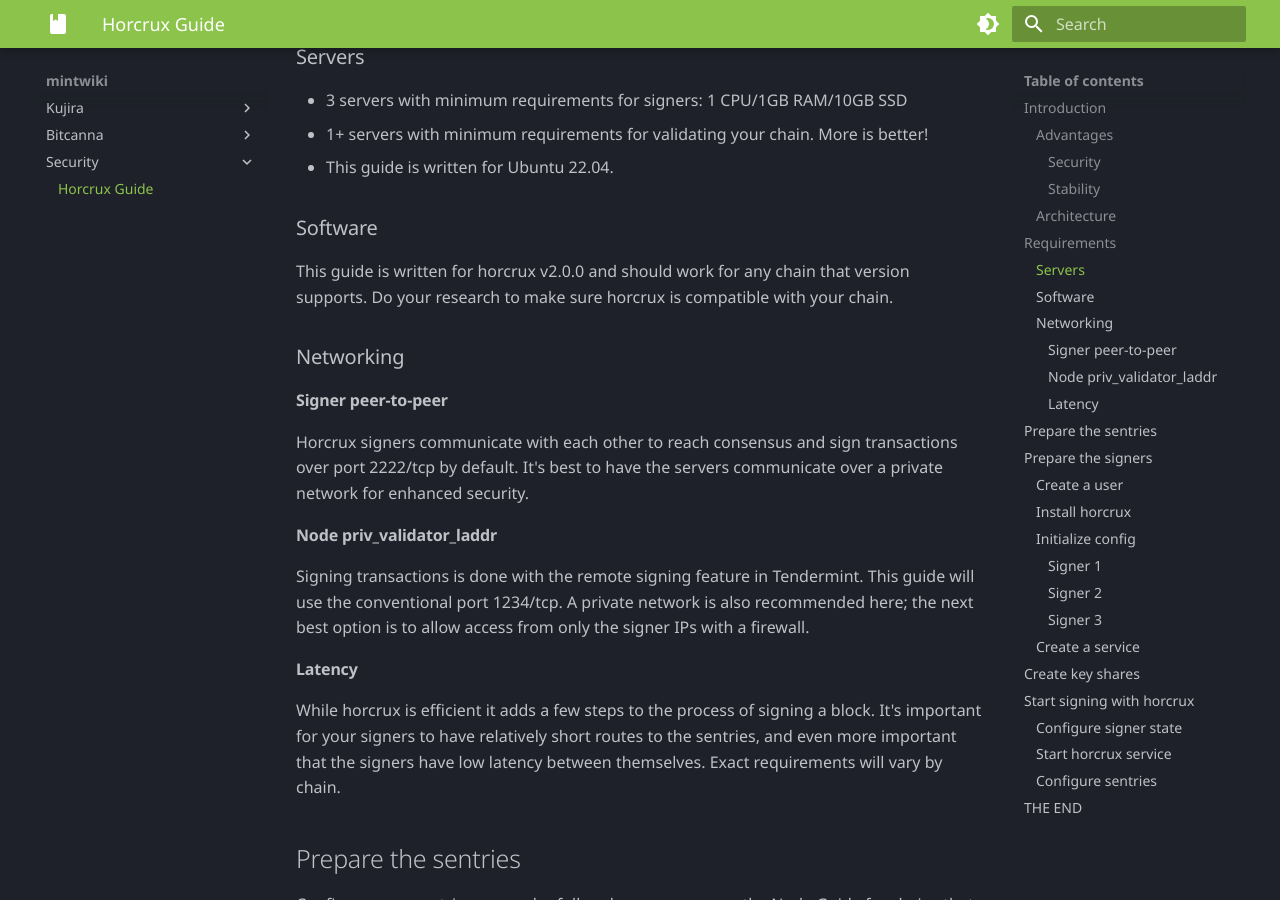
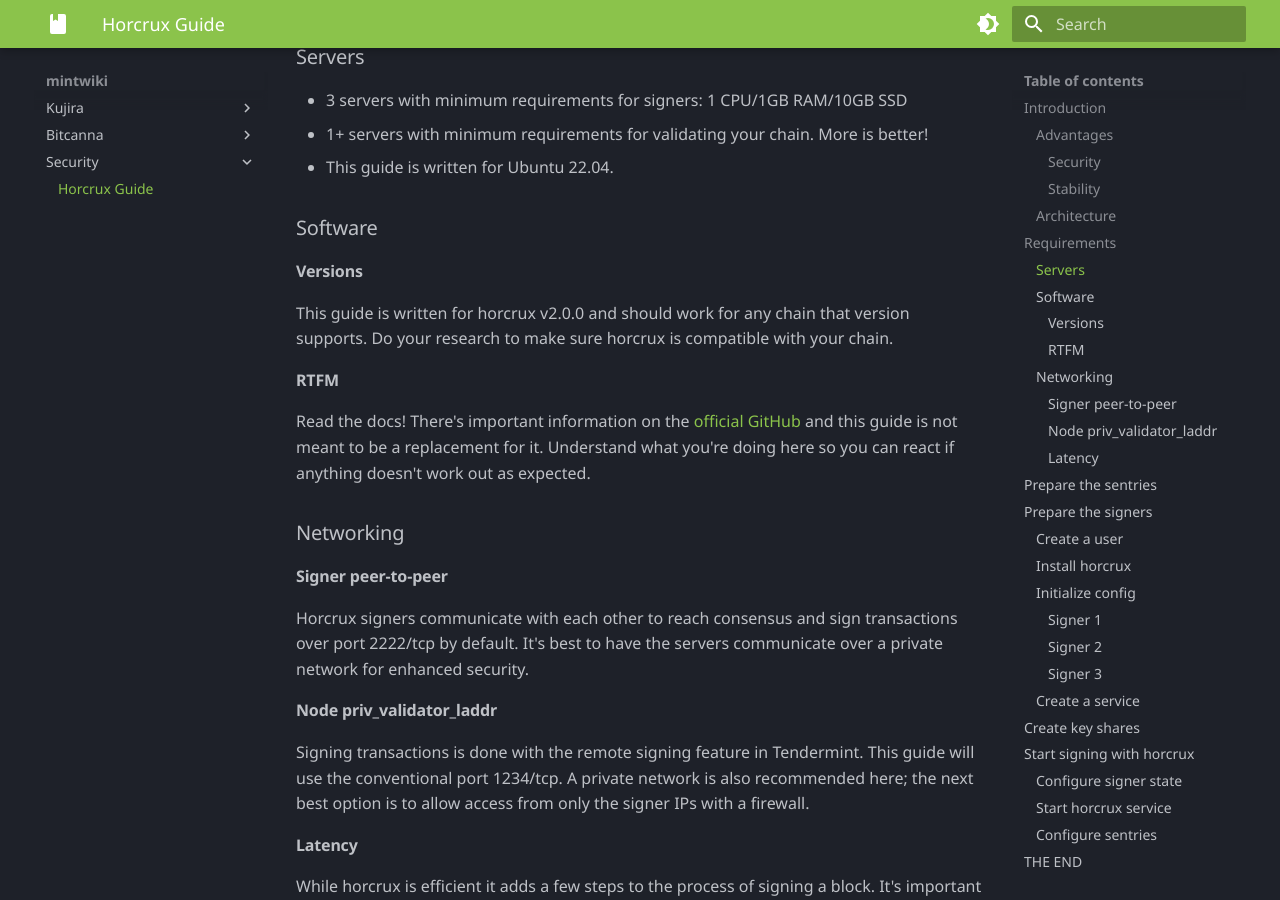
Before and after one commit to mintthemoon/mintwiki, an MkDocs documentation site: the page built from docs/security/horcrux-guide.md, in a window 1280 px wide and 900 px high, scrolled down 1036 px. Built offline with MkDocs 1.6.1 and Material for MkDocs 9.7.7, drawn with Linux system fonts in a browser that asks for light colours.

Commit message:
WIP horcrux updates

```diff
--- a/docs/security/horcrux-guide.md
+++ b/docs/security/horcrux-guide.md
@@ -36,8 +36,14 @@ recommended for the high availability benefits, and the more the merrier!
 - This guide is written for Ubuntu 22.04.
 
 ### Software
+#### Versions
 This guide is written for horcrux v2.0.0 and should work for any chain that version supports.
 Do your research to make sure horcrux is compatible with your chain.
+
+#### RTFM
+Read the docs! There's important information on the [official GitHub](https://github.com/strangelove-ventures/horcrux/blob/main/README.md)
+and this guide is not meant to be a replacement for it. Understand what you're doing here so you
+can react if anything doesn't work out as expected.
 
 ### Networking
 #### Signer peer-to-peer
```
